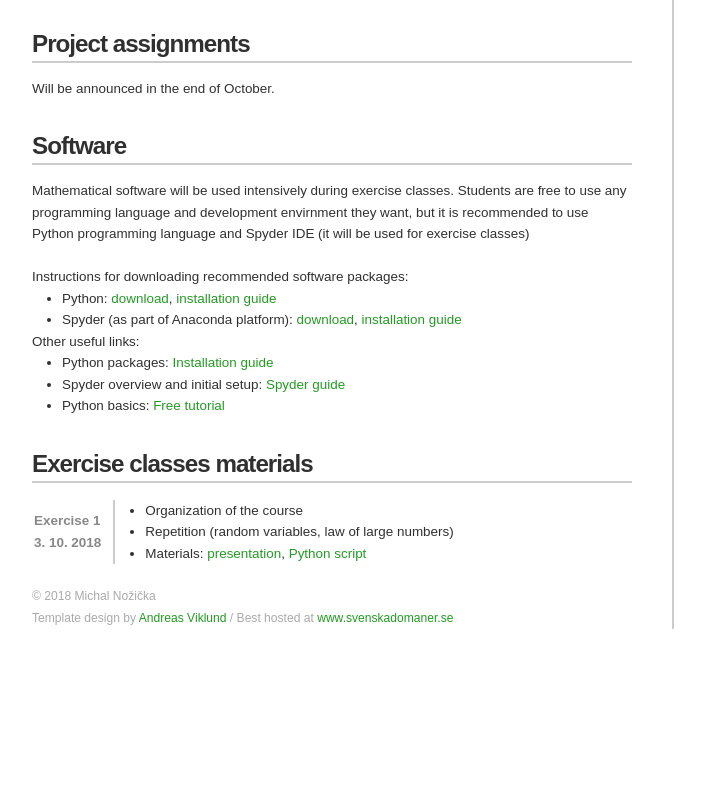
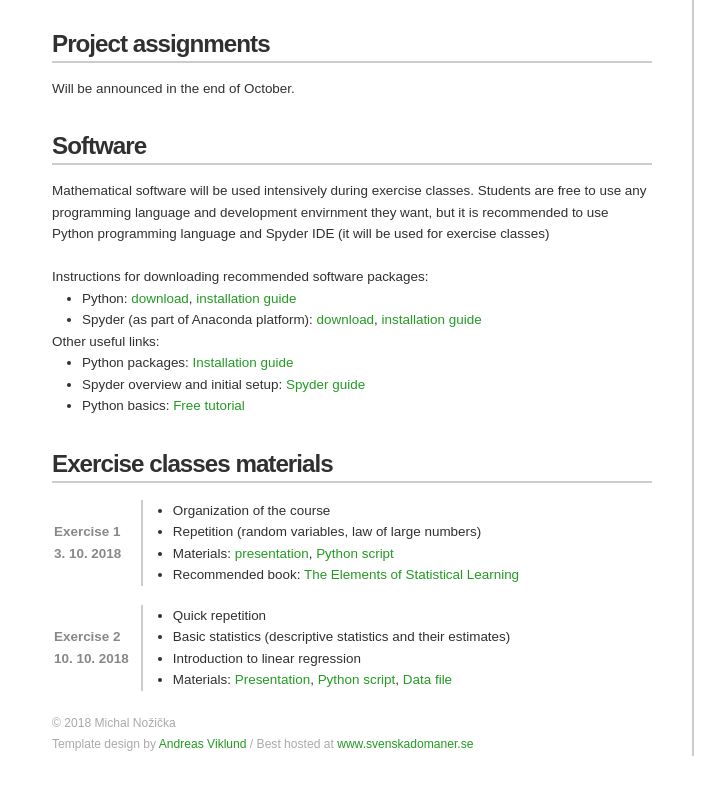
Before and after one commit to michalnozickacze/mffwebpage, a plain HTML site: page index.html in a window 1280 px wide. Shown: the part 931-1726 px from the top of the page, without its empty margins (118-843 px from the left). Before the commit the page ends 1600 px from the top, so only its background shows below. Drawn offline with Linux system fonts and the light colour scheme.

Commit message:
Exercise 2 + minor fix
Adding second exercise class and minor fix (space between exercises)

```diff
--- a/basic-profile.css
+++ b/css_file.css
@@ -45,7 +45,7 @@ h1,h2,h3 {
 }
 
 #content {
-  text-align:left; width:600px; padding-right:40px; border-right:2px solid #ccc;
+  text-align:left; width:600px; padding-right:40px; padding-left:20px; border-right:2px solid #ccc;
 }
 
 .timestamp {
@@ -55,7 +55,7 @@ h1,h2,h3 {
 }
 
 #sidebar {
-  float:right; width:280px; padding-left:40px;
+  float:right; width:280px; padding-left:40px; padding-right:20px;
 }
 
 #sidebar ul {
@@ -85,8 +85,12 @@ h1,h2,h3 {
 }
 
 .exerciseContent {
-  border-left: 2px solid #ccc;
   margin: 20px 0 20px 0;
+  border-left:2px solid #ccc;
+}
+
+.exerciseSpace {
+  height: 15px ;
 }
 
 .credits {
--- a/index.html
+++ b/index.html
@@ -5,7 +5,7 @@
 	<meta name="description" content="Exercise class webpage">
 	<meta name="keywords" content="data analysis, exercise class, machine learning, statistics">
 	<meta name="author" content="Michal Nožička">
-	<link rel="stylesheet" type="text/css" href="./basic-profile.css" title="Basic Profile" media="all">
+	<link rel="stylesheet" type="text/css" href="./css_file.css" title="Basic Profile" media="all">
 	<title>Introduction to data analysis</title>
 </head>
 
@@ -123,10 +123,26 @@
 							<li>Organization of the course</li>
 							<li>Repetition (random variables, law of large numbers)</li>
 							<li>Materials: <a href="NMMB_exercise1.pdf" target="_blank">presentation</a>, <a href="NMMB333_exercise1.py" download>Python script</a></li>
+							<li>Recommended book: <a href="https://web.stanford.edu/~hastie/ElemStatLearn/">The Elements of Statistical Learning</a></li>
 						</ul>
 					</td>
 				</tr>
 
+				<tr class="exerciseSpace"></tr>
+
+				<tr>
+					<td class="exerciseNumber">
+						Exercise 2 <br>10. 10. 2018
+					</td>
+					<td class="exerciseContent">
+						<ul>
+							<li>Quick repetition</li>
+							<li>Basic statistics (descriptive statistics and their estimates)</li>
+							<li>Introduction to linear regression</li>
+							<li>Materials: <a href="NMMB333_exercise2.pdf" target="_blank">Presentation</a>, <a href="NMMB333_exercise2.py" download>Python script</a>, <a href="NMMB333_exercise2_data.csv" download>Data file</a></li>
+						</ul>
+					</td>
+				</tr>
 			</tbody>
 		</table>
 
```
